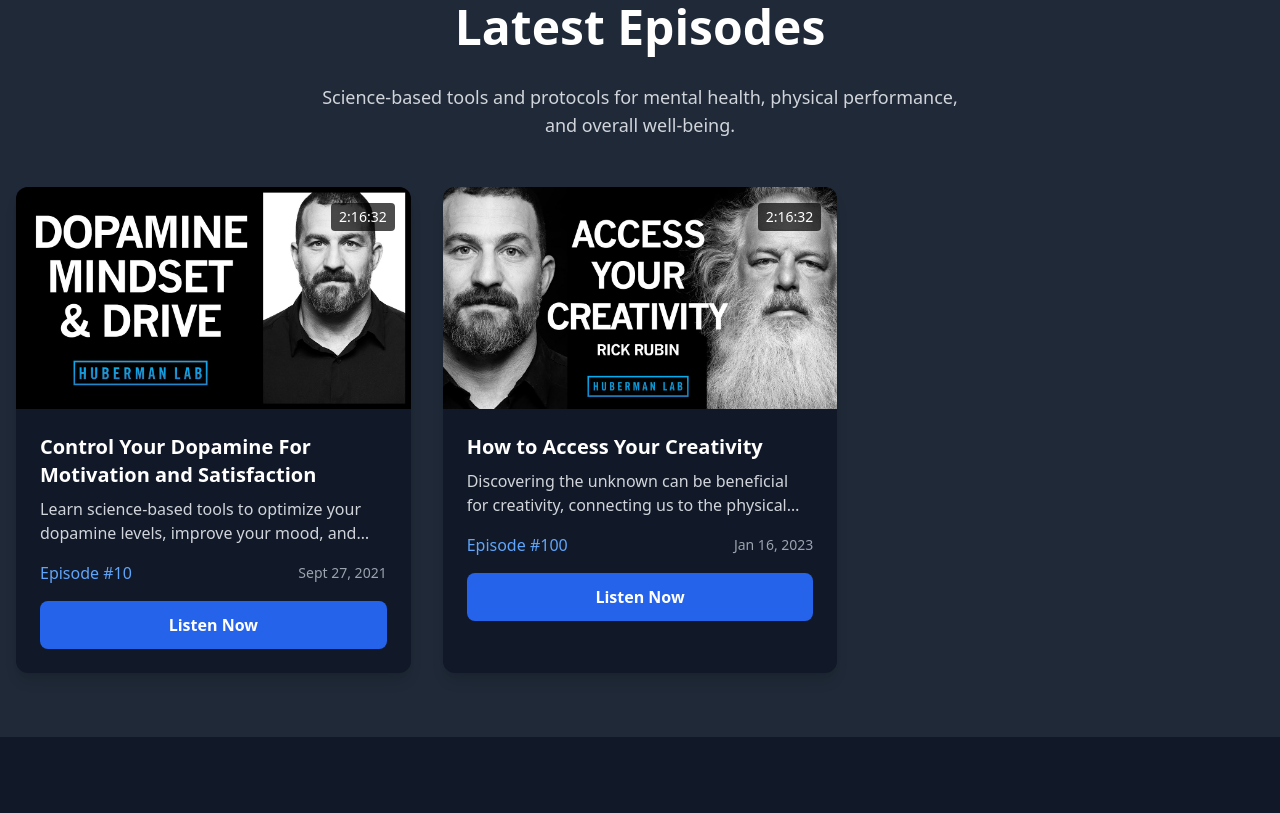
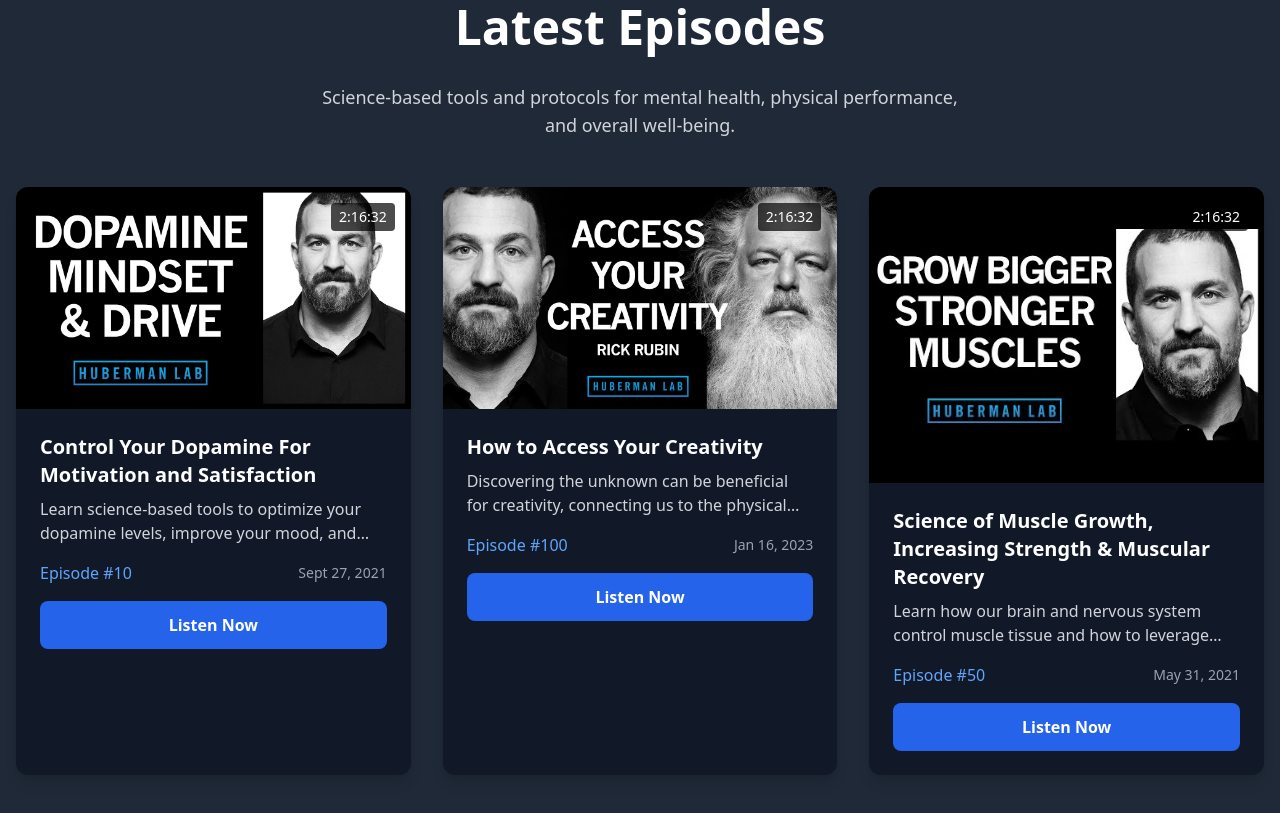
Before and after one commit to Dadir-Dev/tailwind-project-1, a plain HTML site: page index.html in a window 1280 px wide. Shown: the part 936-1749 px from the top of the page. Before the commit the page ends 1673 px from the top, so only its background shows below. Drawn offline with nearby package versions, Linux system fonts and the light colour scheme.

Commit message:
feat: add third postcast card

```diff
--- a/index.html
+++ b/index.html
@@ -320,6 +320,51 @@
                 </a>
               </div>
             </div>
+            <!-- Episode Card 3 -->
+            <div
+              class="bg-gray-900 rounded-xl shadow-lg overflow-hidden transition-transform duration-300 hover:shadow-[0_0_20px_5px_rgba(0,200,255,0.7)] hover:scale-105 duration-300"
+            >
+              <!-- Card Image -->
+              <div class="relative">
+                <img
+                  src="/images/Building Muscles.jpeg"
+                  alt="Building Muscles"
+                  class="w-full h-auto object-cover"
+                />
+                <div
+                  class="absolute top-4 right-4 bg-black/70 text-white px-2 py-1 rounded text-sm"
+                >
+                  2:16:32
+                </div>
+              </div>
+
+              <!-- Card Content -->
+              <div class="p-6">
+                <h3 class="text-xl font-bold text-white mb-2">
+                  Science of Muscle Growth, Increasing Strength & Muscular
+                  Recovery
+                </h3>
+                <p class="text-gray-300 mb-4 line-clamp-2">
+                  Learn how our brain and nervous system control muscle tissue
+                  and how to leverage that for muscle maintenance, growth
+                  (hypertrophy) and recovery
+                </p>
+
+                <!-- Episode Meta -->
+                <div class="flex justify-between items-center mb-4">
+                  <span class="text-blue-400 font-medium">Episode #50</span>
+                  <span class="text-gray-400 text-sm">May 31, 2021</span>
+                </div>
+
+                <!-- Action Button -->
+                <a
+                  href="https://www.youtube.com/watch?v=XLr2RKoD-oY&t=2s"
+                  class="w-full bg-blue-600 hover:bg-blue-700 text-white py-3 px-4 rounded-lg font-semibold text-center block transition-colors duration-200"
+                >
+                  Listen Now
+                </a>
+              </div>
+            </div>
           </div>
         </div>
       </section>
```
